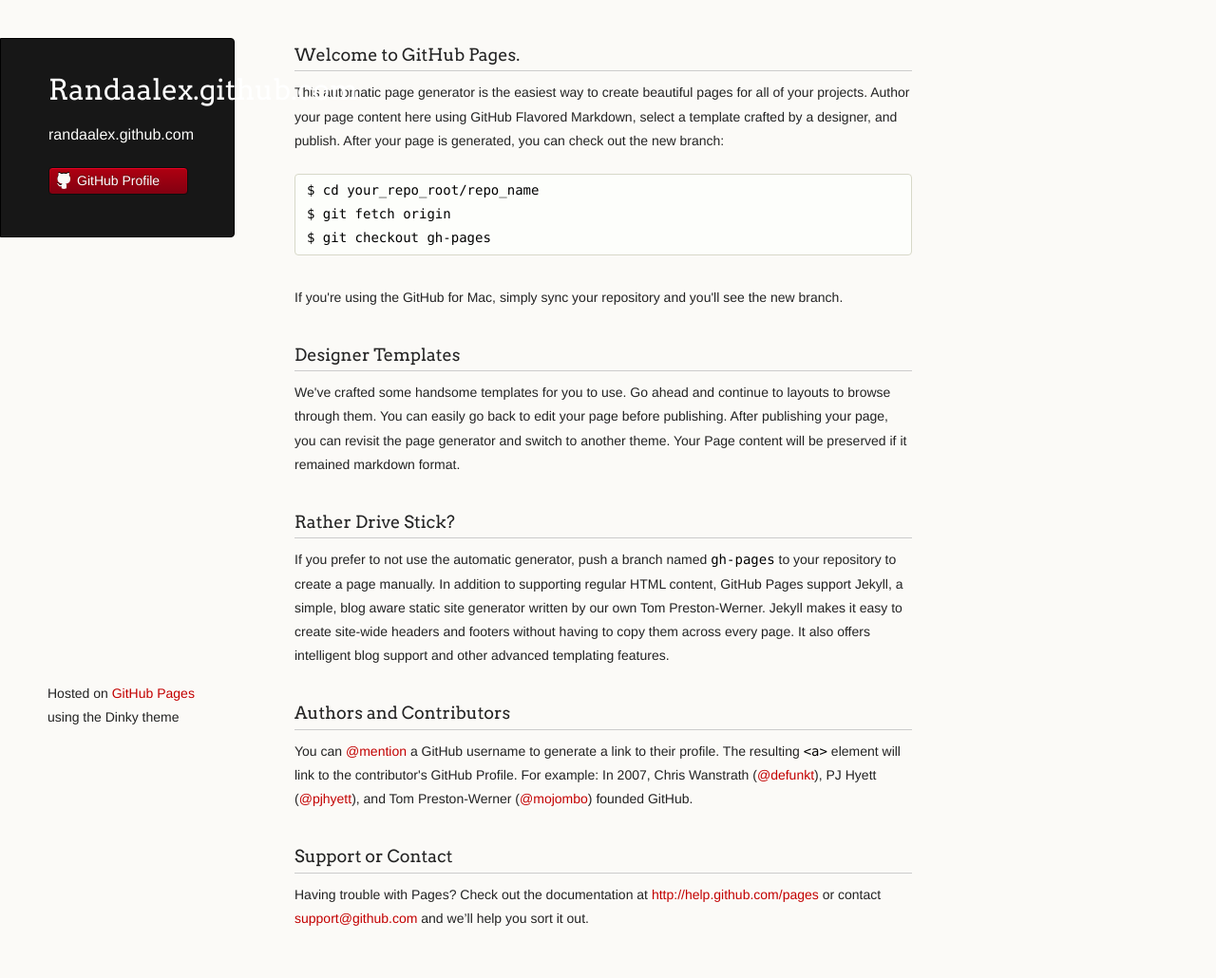
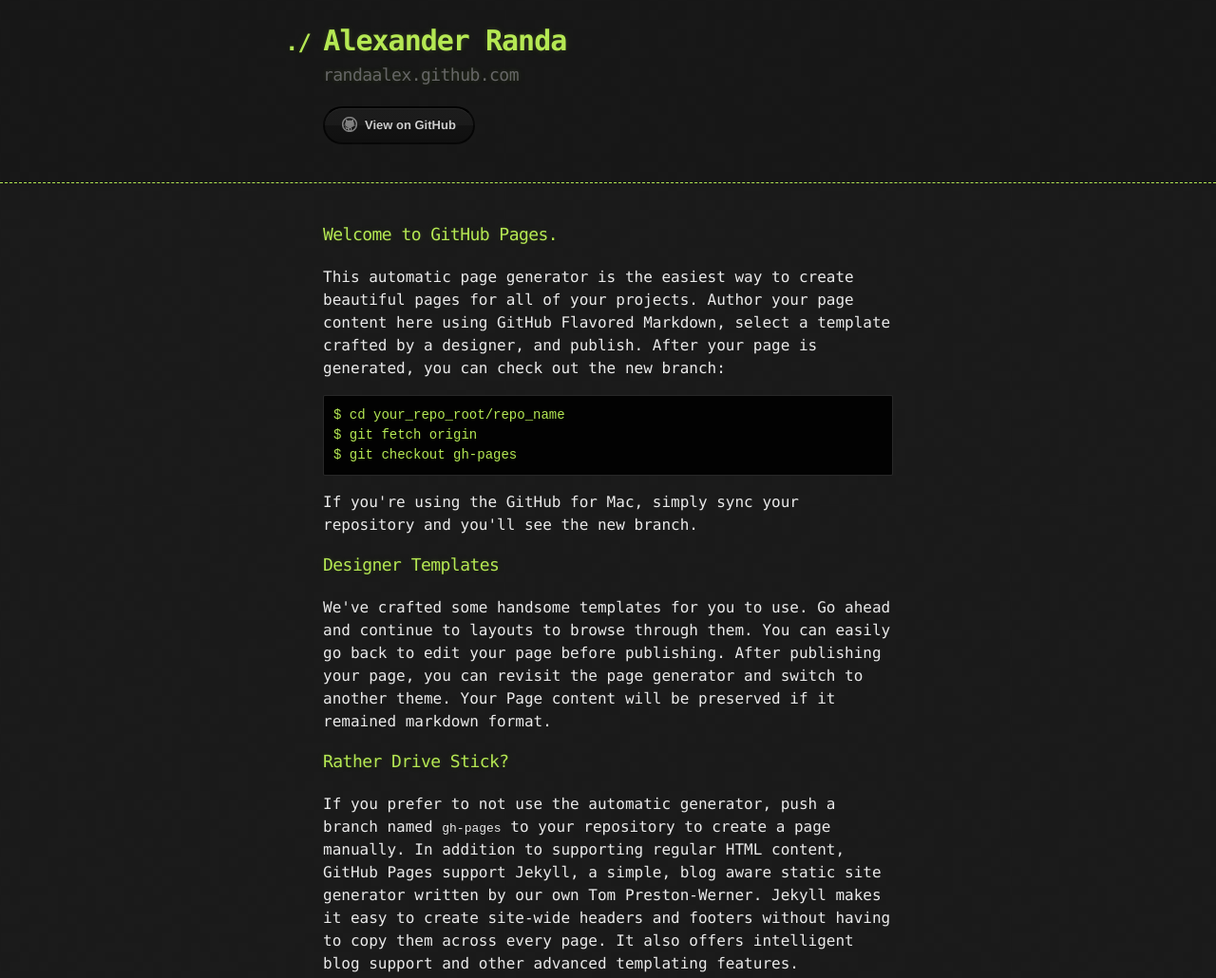
Before and after one commit to randaalex/randaalex.github.com, a plain HTML site: page index.html in a window 1280 px wide. Shown: the top 1030 px of the page at 95% size. Drawn offline with Linux system fonts and the light colour scheme.

Commit message:
Replace master branch with page content via GitHub

```diff
--- a/index.html
+++ b/index.html
@@ -1,32 +1,31 @@
-<!doctype html>
+<!DOCTYPE html>
 <html>
   <head>
-    <meta charset="utf-8">
+    <meta charset='utf-8'>
     <meta http-equiv="X-UA-Compatible" content="chrome=1">
-    <title>Randaalex.github.com by randaalex</title>
 
-    <link rel="stylesheet" href="stylesheets/styles.css">
-    <link rel="stylesheet" href="stylesheets/pygment_trac.css">
-    <script src="javascripts/scale.fix.js"></script>
-    <meta name="viewport" content="width=device-width, initial-scale=1, user-scalable=no">
-    <!--[if lt IE 9]>
-    <script src="//html5shiv.googlecode.com/svn/trunk/html5.js"></script>
-    <![endif]-->
+    <link rel="stylesheet" type="text/css" href="stylesheets/stylesheet.css" media="screen" />
+    <link rel="stylesheet" type="text/css" href="stylesheets/pygment_trac.css" media="screen" />
+    <link rel="stylesheet" type="text/css" href="stylesheets/print.css" media="print" />
+
+    <title>Alexander Randa by randaalex</title>
   </head>
+
   <body>
-    <div class="wrapper">
-      <header>
-        <h1 class="header">Randaalex.github.com</h1>
-        <p class="header">randaalex.github.com</p>
 
+    <header>
+      <div class="container">
+        <h1>Alexander Randa</h1>
+        <h2>randaalex.github.com</h2>
 
+        <section id="downloads">
+          <a href="https://github.com/randaalex" class="btn btn-github"><span class="icon"></span>View on GitHub</a>
+        </section>
+      </div>
+    </header>
 
-        <ul>
-          <li><a class="buttons github" href="https://github.com/randaalex">GitHub Profile</a></li>
-        </ul>
-
-      </header>
-      <section>
+    <div class="container">
+      <section id="main_content">
         <h3>Welcome to GitHub Pages.</h3>
 
 <p>This automatic page generator is the easiest way to create beautiful pages for all of your projects. Author your page content here using GitHub Flavored Markdown, select a template crafted by a designer, and publish. After your page is generated, you can check out the new branch:</p>
@@ -54,11 +53,8 @@ $ git checkout gh-pages
 
 <p>Having trouble with Pages? Check out the documentation at <a href="http://help.github.com/pages">http://help.github.com/pages</a> or contact <a href="mailto:support@github.com">support@github.com</a> and we’ll help you sort it out.</p>
       </section>
-      <footer>
-        <p><small>Hosted on <a href="https://pages.github.com">GitHub Pages</a> using the Dinky theme</small></p>
-      </footer>
     </div>
-    <!--[if !IE]><script>fixScale(document);</script><![endif]-->
+
 
   </body>
 </html>
--- /dev/null
+++ b/javascripts/main.js
@@ -0,0 +1 @@
+console.log('This would be the main JS file.');
--- a/stylesheets/pygment_trac.css
+++ b/stylesheets/pygment_trac.css
@@ -1,4 +1,3 @@
-.highlight  { background: #ffffff; }
 .highlight .c { color: #999988; font-style: italic } /* Comment */
 .highlight .err { color: #a61717; background-color: #e3d2d2 } /* Error */
 .highlight .k { font-weight: bold } /* Keyword */
@@ -35,7 +34,7 @@
 .highlight .ne { color: #990000; font-weight: bold } /* Name.Exception */
 .highlight .nf { color: #990000; font-weight: bold } /* Name.Function */
 .highlight .nn { color: #555555 } /* Name.Namespace */
-.highlight .nt { color: #000080 } /* Name.Tag */
+.highlight .nt { color: #CBDFFF } /* Name.Tag */
 .highlight .nv { color: #008080 } /* Name.Variable */
 .highlight .ow { font-weight: bold } /* Operator.Word */
 .highlight .w { color: #bbbbbb } /* Text.Whitespace */
--- /dev/null
+++ b/stylesheets/stylesheet.css
@@ -0,0 +1,247 @@
+body {
+  margin: 0;
+  padding: 0;
+  background: #151515 url("../images/bkg.png") 0 0;
+  color: #eaeaea;
+  font: 16px;
+  line-height: 1.5;
+  font-family: Monaco, "Bitstream Vera Sans Mono", "Lucida Console", Terminal, monospace;
+}
+
+/* General & 'Reset' Stuff */
+
+.container {
+  width: 90%;
+  max-width: 600px;
+  margin: 0 auto;
+}
+
+section {
+  display: block;
+  margin: 0 0 20px 0;
+}
+
+h1, h2, h3, h4, h5, h6 {
+  margin: 0 0 20px;
+}
+
+li {
+  line-height: 1.4 ;
+}
+
+/* Header, <header>
+   header   - container
+   h1       - project name
+   h2       - project description
+*/
+
+header {
+  background: rgba(0, 0, 0, 0.1);
+  width: 100%;
+  border-bottom: 1px dashed #b5e853;
+  padding: 20px 0;
+  margin: 0 0 40px 0;
+}
+
+header h1 {
+  font-size: 30px;
+  line-height: 1.5;
+  margin: 0 0 0 -40px;
+  font-weight: bold;
+  font-family: Monaco, "Bitstream Vera Sans Mono", "Lucida Console", Terminal, monospace;
+  color: #b5e853;
+  text-shadow: 0 1px 1px rgba(0, 0, 0, 0.1),
+               0 0 5px rgba(181, 232, 83, 0.1),
+               0 0 10px rgba(181, 232, 83, 0.1);
+  letter-spacing: -1px;
+  -webkit-font-smoothing: antialiased;
+}
+
+header h1:before {
+  content: "./ ";
+  font-size: 24px;
+}
+
+header h2 {
+  font-size: 18px;
+  font-weight: 300;
+  color: #666;
+}
+
+#downloads .btn {
+  display: inline-block;
+  text-align: center;
+  margin: 0;
+}
+
+/* Main Content
+*/
+
+#main_content {
+  width: 100%;
+  -webkit-font-smoothing: antialiased;
+}
+section img {
+  max-width: 100%
+}
+
+h1, h2, h3, h4, h5, h6 {
+  font-weight: normal;
+  font-family: Monaco, "Bitstream Vera Sans Mono", "Lucida Console", Terminal, monospace;
+  color: #b5e853;
+  letter-spacing: -0.03em;
+  text-shadow: 0 1px 1px rgba(0, 0, 0, 0.1),
+               0 0 5px rgba(181, 232, 83, 0.1),
+               0 0 10px rgba(181, 232, 83, 0.1);
+}
+
+#main_content h1 {
+  font-size: 30px;
+}
+
+#main_content h2 {
+  font-size: 24px;
+}
+
+#main_content h3 {
+  font-size: 18px;
+}
+
+#main_content h4 {
+  font-size: 14px;
+}
+
+#main_content h5 {
+  font-size: 12px;
+  text-transform: uppercase;
+  margin: 0 0 5px 0;
+}
+
+#main_content h6 {
+  font-size: 12px;
+  text-transform: uppercase;
+  color: #999;
+  margin: 0 0 5px 0;
+}
+
+dt {
+  font-style: italic;
+  font-weight: bold;
+}
+
+ul li {
+  list-style: none;
+}
+
+ul li:before {
+  content: ">>";
+  font-family: Monaco, "Bitstream Vera Sans Mono", "Lucida Console", Terminal, monospace;
+  font-size: 13px;
+  color: #b5e853;
+  margin-left: -37px;
+  margin-right: 21px;
+  line-height: 16px;
+}
+
+blockquote {
+  color: #aaa;
+  padding-left: 10px;
+  border-left: 1px dotted #666;
+}
+
+pre {
+  background: rgba(0, 0, 0, 0.9);
+  border: 1px solid rgba(255, 255, 255, 0.15);
+  padding: 10px;
+  font-size: 14px;
+  color: #b5e853;
+  border-radius: 2px;
+  -moz-border-radius: 2px;
+  -webkit-border-radius: 2px;
+  text-wrap: normal;
+  overflow: auto;
+  overflow-y: hidden;
+}
+
+table {
+  width: 100%;
+  margin: 0 0 20px 0;
+}
+
+th {
+  text-align: left;
+  border-bottom: 1px dashed #b5e853;
+  padding: 5px 10px;
+}
+
+td {
+  padding: 5px 10px;
+}
+
+hr {
+  height: 0;
+  border: 0;
+  border-bottom: 1px dashed #b5e853;
+  color: #b5e853;
+}
+
+/* Buttons
+*/
+
+.btn {
+  display: inline-block;
+  background: -webkit-linear-gradient(top, rgba(40, 40, 40, 0.3), rgba(35, 35, 35, 0.3) 50%, rgba(10, 10, 10, 0.3) 50%, rgba(0, 0, 0, 0.3));
+  padding: 8px 18px;
+  border-radius: 50px;
+  border: 2px solid rgba(0, 0, 0, 0.7);
+  border-bottom: 2px solid rgba(0, 0, 0, 0.7);
+  border-top: 2px solid rgba(0, 0, 0, 1);
+  color: rgba(255, 255, 255, 0.8);
+  font-family: Helvetica, Arial, sans-serif;
+  font-weight: bold;
+  font-size: 13px;
+  text-decoration: none;
+  text-shadow: 0 -1px 0 rgba(0, 0, 0, 0.75);
+  box-shadow: inset 0 1px 0 rgba(255, 255, 255, 0.05);
+}
+
+.btn:hover {
+  background: -webkit-linear-gradient(top, rgba(40, 40, 40, 0.6), rgba(35, 35, 35, 0.6) 50%, rgba(10, 10, 10, 0.8) 50%, rgba(0, 0, 0, 0.8));
+}
+
+.btn .icon {
+  display: inline-block;
+  width: 16px;
+  height: 16px;
+  margin: 1px 8px 0 0;
+  float: left;
+}
+
+.btn-github .icon {
+  opacity: 0.6;
+  background: url("../images/blacktocat.png") 0 0 no-repeat;
+}
+
+/* Links
+   a, a:hover, a:visited
+*/
+
+a {
+  color: #63c0f5;
+  text-shadow: 0 0 5px rgba(104, 182, 255, 0.5);
+}
+
+/* Clearfix */
+
+.cf:before, .cf:after {
+  content:"";
+  display:table;
+}
+
+.cf:after {
+  clear:both;
+}
+
+.cf {
+  zoom:1;
+}
```
Also changed, not shown: params.json (+1 -1 lines), images/bkg.png (added), images/blacktocat.png (added).
